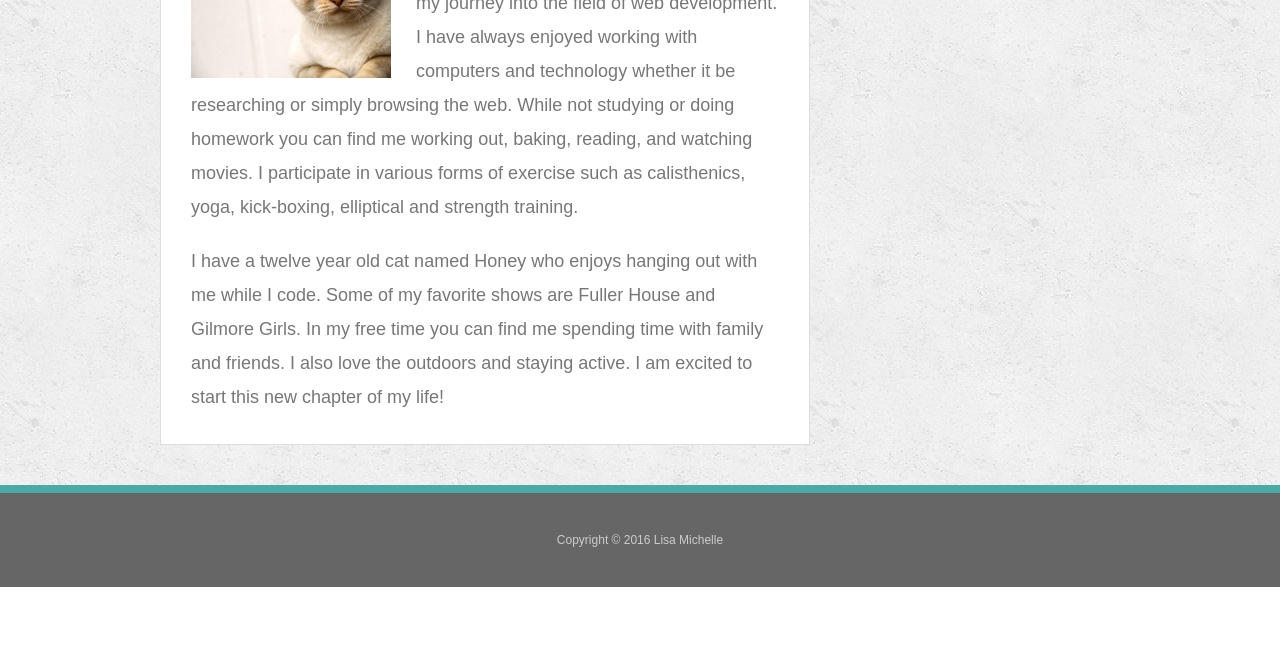
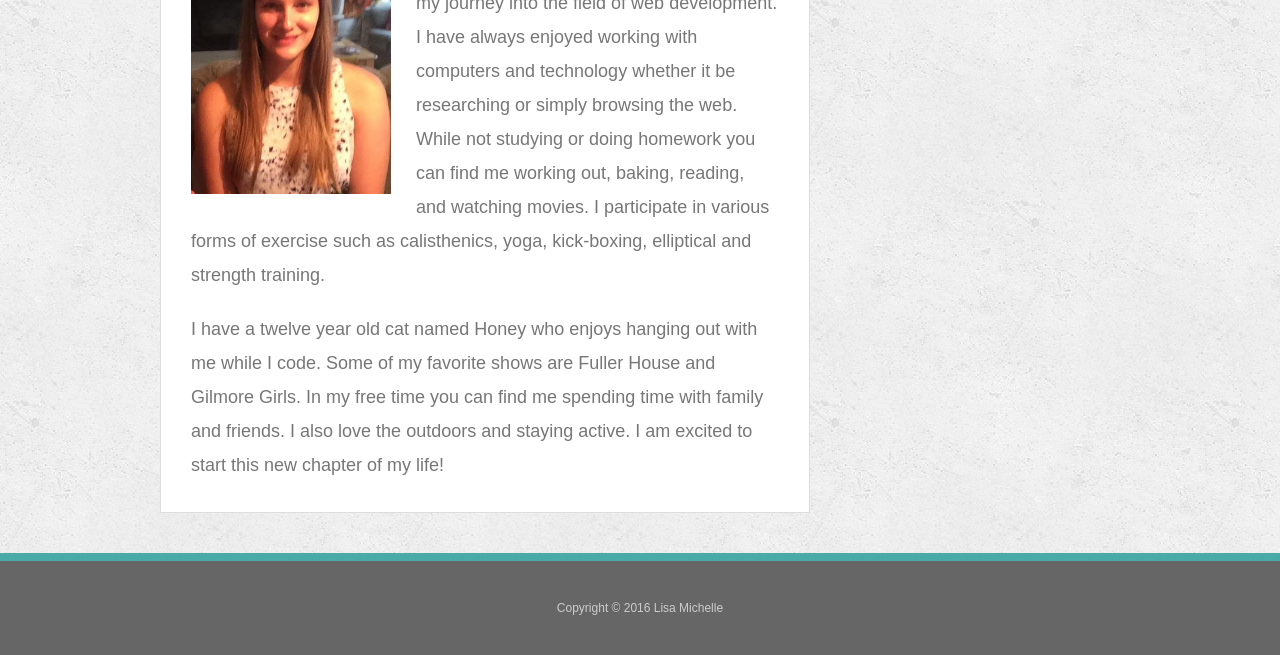
Before and after one commit to lisamc19/Responsive-Portfolio, a plain HTML site: page index.html in a window 1280 px wide. Shown: the part 335-990 px from the top of the page. Before the commit the page ends 922 px from the top, so only its background shows below. Drawn offline with Linux system fonts and the light colour scheme.

Commit message:
adding picture

```diff
--- a/index.html
+++ b/index.html
@@ -25,7 +25,7 @@
     <section class="main-section">
       <h1>About Me</h1>
 
-      <img src="assets/images/cat.jpg" class="auth-image" alt="Your Name">
+      <img src="assets/images/Lisapic.jpg" class="auth-image" alt="Your Name">
 
       <p>Hello! My name is Lisa. I am currently gaining new skills and knowledge to begin my journey into the field of web development. I have always enjoyed working with computers and technology whether it be researching or simply browsing the web. While not studying or doing homework you can find me working out, baking, reading, and watching movies. I participate in various forms of exercise such as calisthenics, yoga, kick-boxing, elliptical and strength training.</p>
       <p>I have a twelve year old cat named Honey who enjoys hanging out with me while I code. Some of my favorite shows are Fuller House and Gilmore Girls. In my free time you can find me spending time with family and friends. I also love the outdoors and staying active. I am excited to start this new chapter of my life!</p>
```
Also changed, not shown: assets/images/Lisapic.jpg (added).
